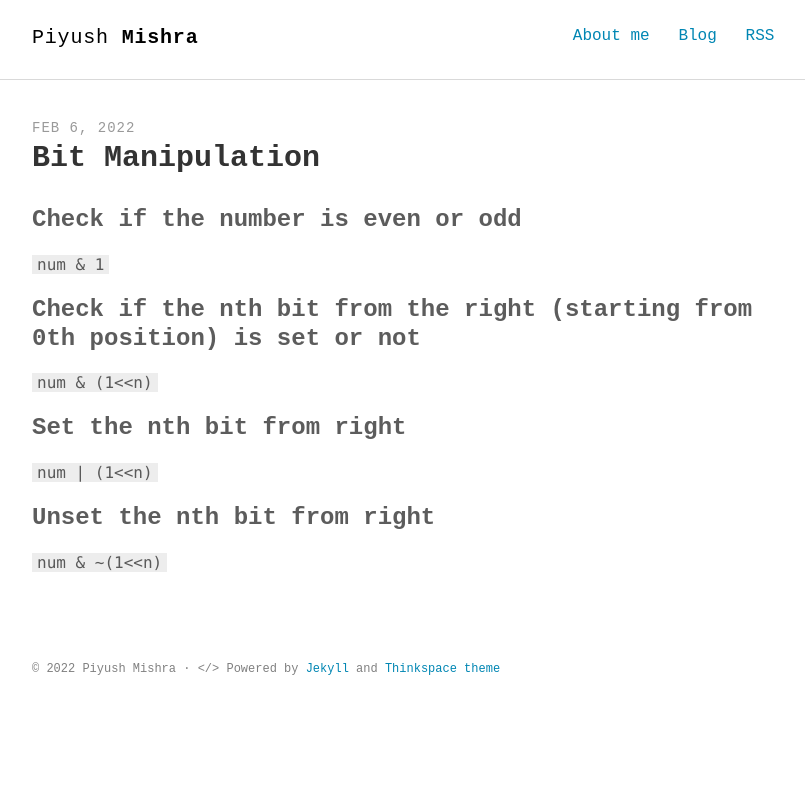
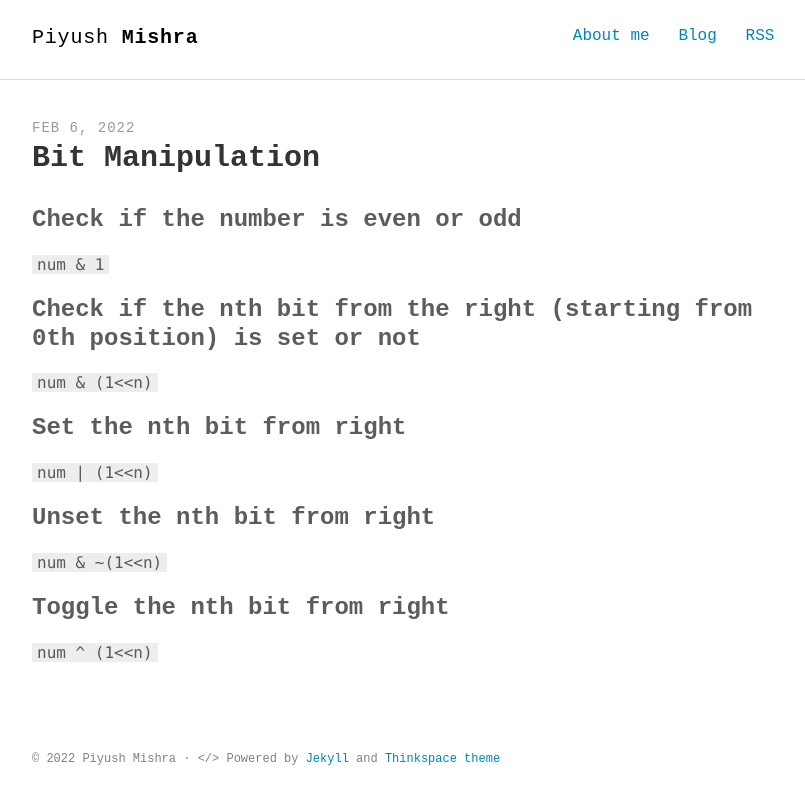
Before and after one commit to piymis/piymis.github.io, a Jekyll site: the page built from _posts/2022-02-06-bit-manipulation.markdown, in a window 1280 px wide. Shown: the top 804 px of the page, without its empty margins (232-1037 px from the left). Built offline with Jekyll 4.4.1, drawn with Linux system fonts in a browser that asks for light colours; some web fonts are replaced; our own code applies the rules of GitHub Pages for plain Markdown files; a script that is not in the unit is left out.

Commit message:
Updated Bit Manipulation

```diff
--- a/_posts/2022-02-06-bit-manipulation.markdown
+++ b/_posts/2022-02-06-bit-manipulation.markdown
@@ -20,3 +20,7 @@ categories:
 ### Unset the nth bit from right
 
 `num & ~(1<<n)`
+
+### Toggle the nth bit from right
+
+`num ^ (1<<n)`
```
